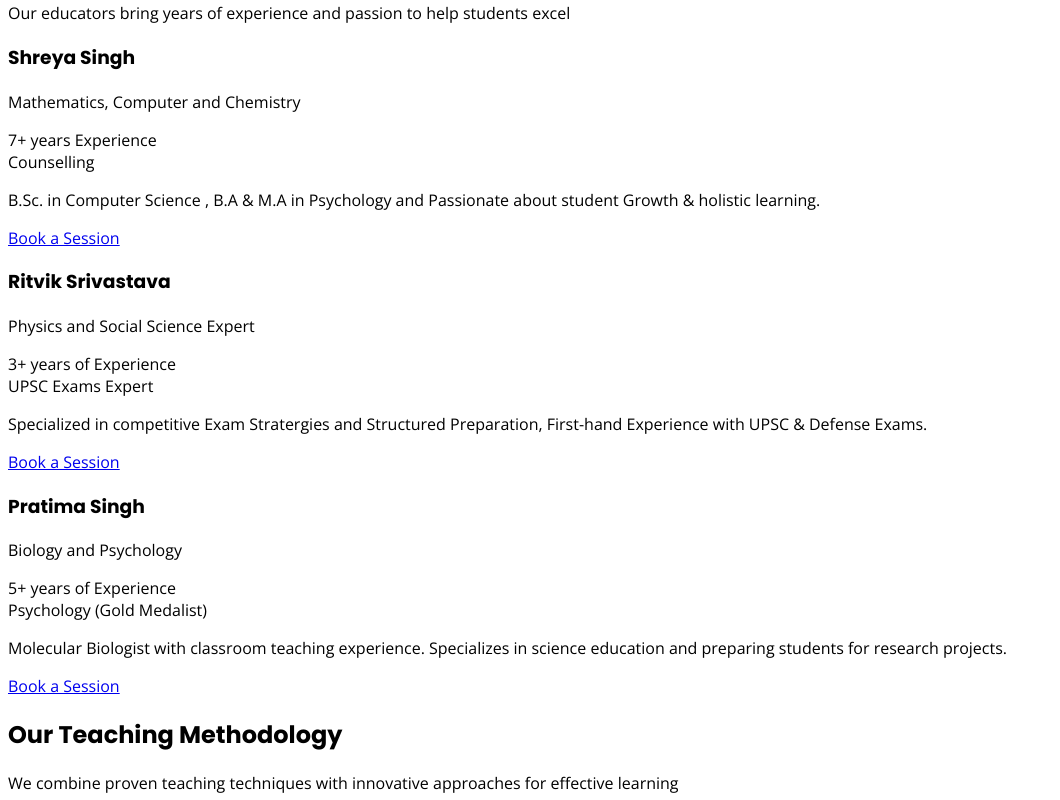
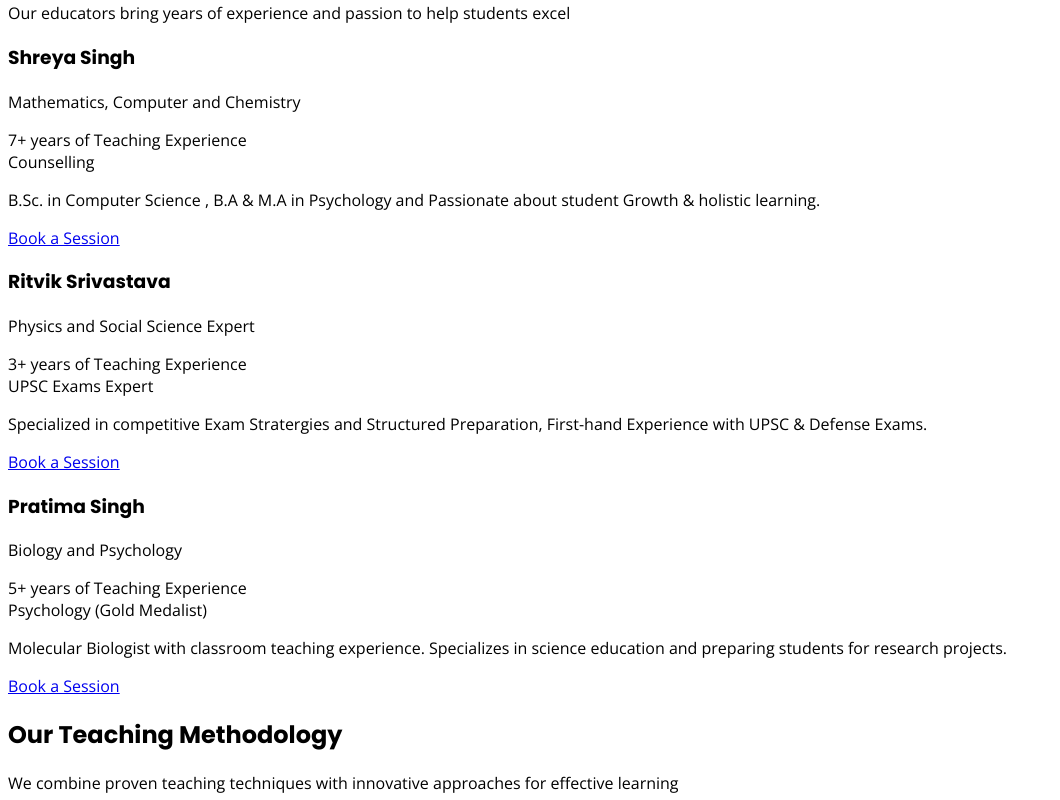
Before and after one commit to brainboost14/website, a React (Vite) app in the folder client/: page / in a window 1280 px wide. Shown: the part 1340-2140 px from the top of the page, without its empty margins (0-1060 px from the left). Built offline with nearby package versions, Linux system fonts and the light colour scheme.

Commit message:
fin with teaching experience fix

```diff
--- a/client/src/components/ContactSection.tsx
+++ b/client/src/components/ContactSection.tsx
@@ -31,7 +31,7 @@ const contactFormSchema = z.object({
   name: z.string().min(2, { message: "Name must be at least 2 characters" }),
   email: z.string().email({ message: "Please enter a valid email address" }),
   phone: z.string().optional(),
-  subject: z.string().min(1, { message: "Please select a subject" }),
+  subject: z.string().min(1, { message: "Please select your class" }),
   message: z.string().min(10, { message: "Message must be at least 10 characters" }),
 });
 
--- a/client/src/components/TeachersSection.tsx
+++ b/client/src/components/TeachersSection.tsx
@@ -8,7 +8,7 @@ const teachers = [
     name: "Shreya Singh",
     role: "Mathematics, Computer and Chemistry",
     // image: "https://images.unsplash.com/photo-1551836022-d5d88e9218df?ixlib=rb-4.0.3&ixid=M3wxMjA3fDB8MHxwaG90by1wYWdlfHx8fGVufDB8fHx8fA%3D%3D&auto=format&fit=crop&w=774&q=80",
-    skills: ["7+ years Experience", "Counselling", ],
+    skills: ["7+ years of Teaching Experience", "Counselling" ],
     bio: "B.Sc. in Computer Science , B.A & M.A in Psychology and Passionate about student Growth & holistic learning.",
   },
   {
@@ -16,7 +16,7 @@ const teachers = [
     name: "Ritvik Srivastava ",
     role: "Physics and Social Science Expert",
     // image: "https://images.unsplash.com/photo-1544717305-2782549b5136?ixlib=rb-4.0.3&ixid=M3wxMjA3fDB8MHxwaG90by1wYWdlfHx8fGVufDB8fHx8fA%3D%3D&auto=format&fit=crop&w=774&q=80",
-    skills: ["3+ years of Experience", "UPSC Exams Expert"],
+    skills: ["3+ years of Teaching Experience", "UPSC Exams Expert"],
     bio: "Specialized in competitive Exam Stratergies and Structured Preparation, First-hand Experience with UPSC & Defense Exams.",
   },
   {
@@ -24,7 +24,7 @@ const teachers = [
     name: "Pratima Singh",
     role: "Biology and Psychology",
     // image: "https://images.unsplash.com/photo-1573496359142-b8d87734a5a2?ixlib=rb-4.0.3&ixid=M3wxMjA3fDB8MHxwaG90by1wYWdlfHx8fGVufDB8fHx8fA%3D%3D&auto=format&fit=crop&w=776&q=80",
-    skills: ["5+ years of Experience", "Psychology (Gold Medalist)"],
+    skills: ["5+ years of Teaching Experience", "Psychology (Gold Medalist)"],
     bio: "Molecular Biologist with classroom teaching experience. Specializes in science education and preparing students for research projects.",
   },
 ];
--- a/client/src/components/TestimonialsSection.tsx
+++ b/client/src/components/TestimonialsSection.tsx
@@ -6,7 +6,7 @@ const testimonials = [
     content:
       "My understanding of physics has improved tremendously after just one month of tutoring with Ritvik Sir. Now I can solve problems with confidence and enjoys the subject! He has his own amazing way of teaching style.",
     author: "Priya Mehta",
-    role: "Parent of Class 10 student",
+    role: "Class 10 student",
     // avatar: "https://randomuser.me/api/portraits/women/45.jpg",
     rating: 5,
   },
```
